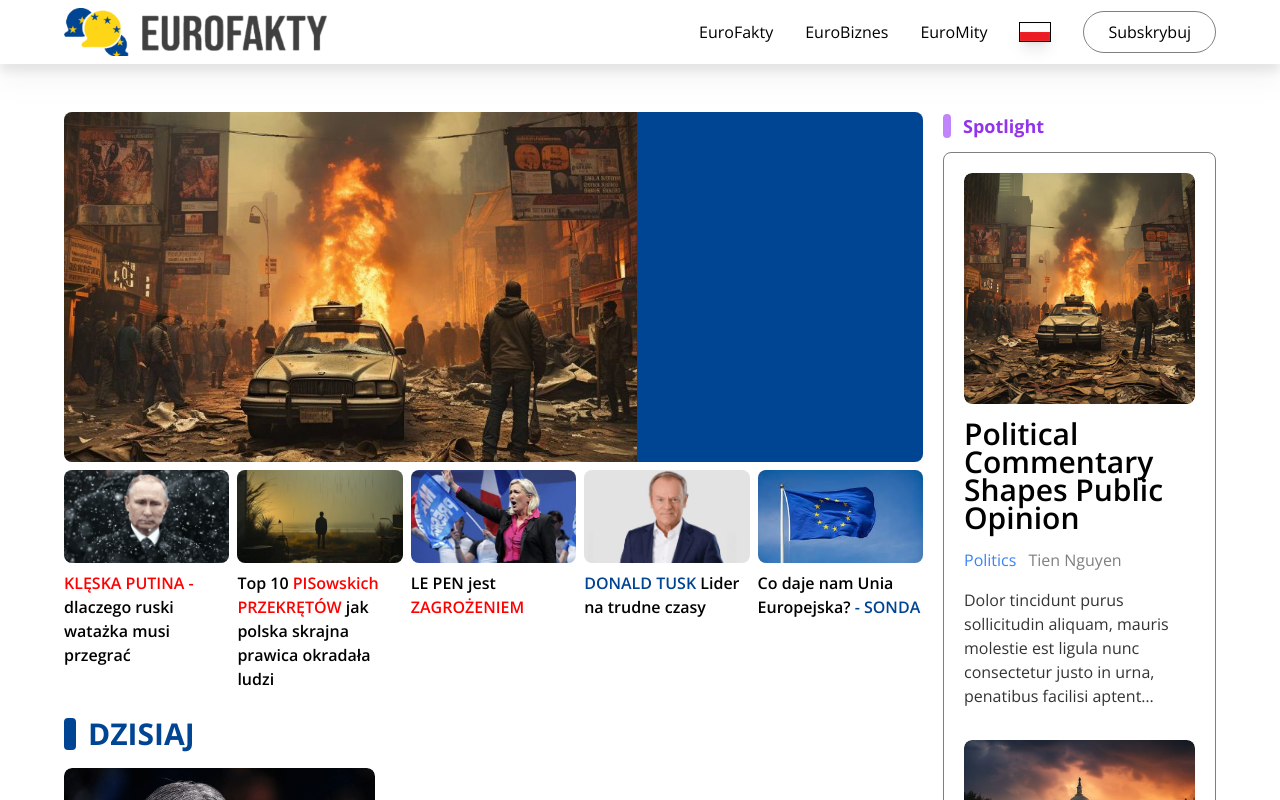
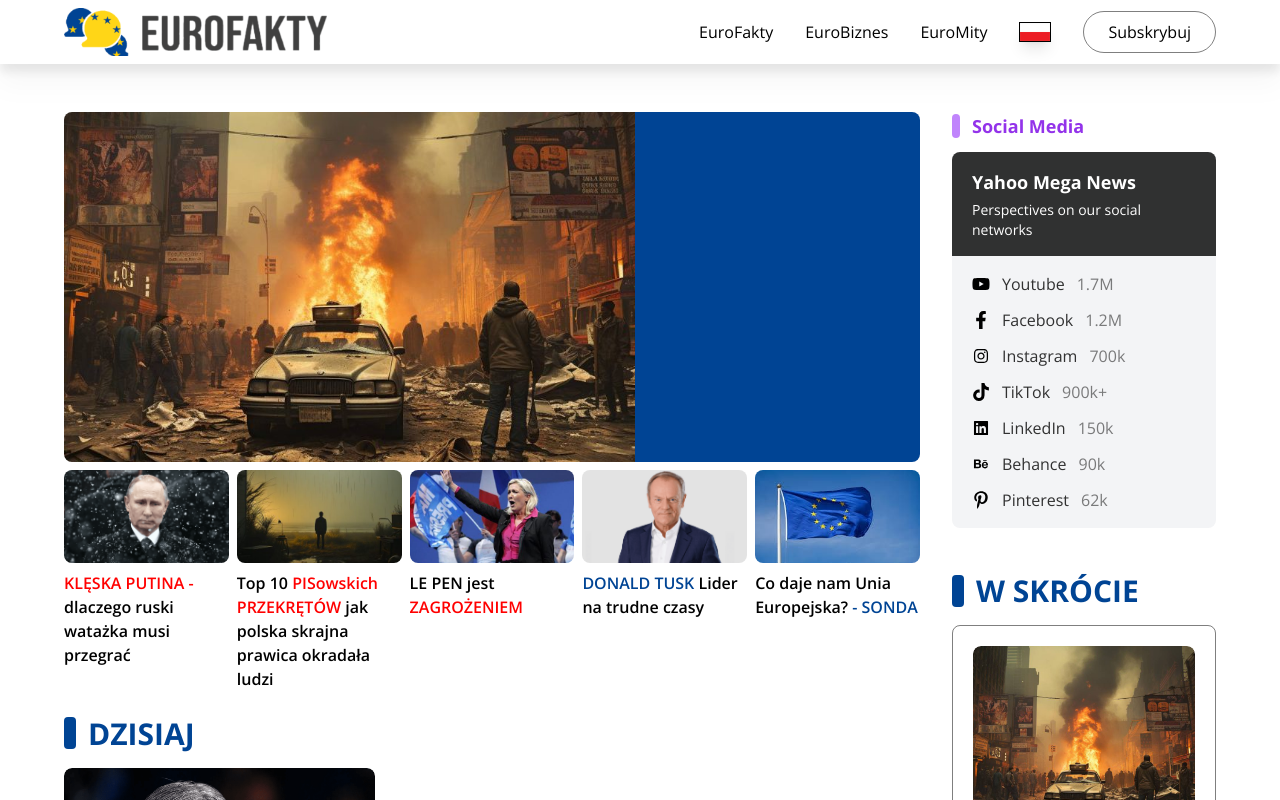
Before and after one commit to amdadul-haque/grandson-2, a Next.js app: page /europa in a window 1280 px wide. Shown: the top 800 px of the page. Built offline with nearby package versions, Linux system fonts and the light colour scheme.

Commit message:
social media added

```diff
--- a/app/europa/page.js
+++ b/app/europa/page.js
@@ -1,4 +1,4 @@
-import { Footer, Hero, Navbar, Spotlight, Today } from '@/components/europa'
+import { Footer, Hero, Navbar, SocialMedia, Spotlight, Today } from '@/components/europa'
 import { openSans } from '@/fonts'
 import { latest, sports, storylines, today } from '@/public/data/europa'
 import Image from 'next/image'
@@ -11,7 +11,7 @@
 
       <Navbar />
       <div className='europa-container mt-12 mb-16 lg:mb-20'>
-        <div className='lg:grid lg:grid-cols-4 gap-5'>
+        <div className='lg:grid lg:grid-cols-4 gap-8'>
           <div className='lg:col-span-3'>
             <Hero />
             <Today title="DZISIAJ" data={today} />
@@ -39,7 +39,8 @@
             </div>
             <Today title="Sports News" data={sports} />
           </div>
-          <div className='lg:col-span-1 lg:h-[2265px] sticky top-20 z-0 rounded-lg'>
+          <div className='lg:col-span-1 lg:h-[2710px] sticky top-20 z-0 rounded-lg'>
+            <SocialMedia />
             <Spotlight />
           </div>
         </div>
--- /dev/null
+++ b/components/europa/SocialMedia.js
@@ -0,0 +1,79 @@
+import Link from 'next/link'
+import React from 'react'
+import { AiOutlineInstagram, AiFillLinkedin, AiOutlineBehance } from 'react-icons/ai';
+import { FaTiktok, FaPinterestP, FaFacebookF, FaYoutube } from 'react-icons/fa';
+
+const SocialMedia = () => {
+  const items = [
+    {
+      icon: <FaYoutube />,
+      title: 'Youtube',
+      followers: '1.7M',
+      link: 'https://www.youtube.com/',
+    },
+    {
+      icon: <FaFacebookF />,
+      title: 'Facebook',
+      followers: '1.2M',
+      link: 'https://www.facebook.com/'
+    },
+    {
+      icon: <AiOutlineInstagram />,
+      title: 'Instagram',
+      followers: '700k',
+      link: 'https://www.instagram.com/'
+    },
+    {
+      icon: <FaTiktok />,
+      title: 'TikTok',
+      followers: '900k+',
+      link: 'https://www.tiktok.com/'
+    },
+    {
+      icon: <AiFillLinkedin />,
+      title: 'LinkedIn',
+      followers: '150k',
+      link: 'https://www.linkedin.com/'
+    },
+    {
+      icon: <AiOutlineBehance />,
+      title: 'Behance',
+      followers: '90k',
+      link: 'https://www.behance.net/'
+    },
+    {
+      icon: <FaPinterestP />,
+      title: 'Pinterest',
+      followers: '62k',
+      link: 'https://www.pinterest.com/'
+    }
+  ];
+  return (
+    <div className='mb-10'>
+      <div className='flex items-center gap-3 mb-3'>
+        <div className='h-6 w-2 bg-purple-400 rounded'></div>
+        <h2 className='text-purple-600 text-lg font-bold'>Social Media</h2>
+      </div>
+      <div className='w-full rounded-lg bg-gray-100'>
+        <div className='px-5 py-4 bg-black/80 rounded-t-lg'>
+          <h2 className='text-white text-lg font-bold'>Yahoo Mega News</h2>
+          <p className='text-white text-sm mt-1'>Perspectives on our social networks</p>
+        </div>
+        <div className='px-5 bg-transparent flex flex-col gap-3 py-4'>
+          {
+            items.map((item, index) => (
+              <Link href={item.link} key={index} className='flex gap-3 items-center group'>
+                <div className=' group-hover:text-purple-500 transition text-lg'>{item.icon}</div>
+                <span className='text-base text-black/80 group-hover:text-purple-500 transition'>{item.title}</span>
+                <span className='text-black/50'>{item.followers}</span>
+              </Link>
+            ))
+          }
+        </div>
+
+      </div>
+    </div>
+  )
+}
+
+export default SocialMedia
--- a/components/europa/Spotlight.js
+++ b/components/europa/Spotlight.js
@@ -5,9 +5,13 @@
 const Spotlight = () => {
   return (
     <div className='w-full'>
-      <div className='flex items-center gap-3 mb-3'>
+      {/* <div className='flex items-center gap-3 mb-3'>
         <div className='h-6 w-2 bg-purple-400 rounded'></div>
         <h2 className='text-purple-600 text-lg font-bold'>Spotlight</h2>
+      </div> */}
+      <div className='flex items-center gap-3 mb-3'>
+        <div className='h-8 w-3 bg-blue-euro rounded'></div>
+        <h2 className='text-blue-euro text-[30px] font-bold'>W SKRÓCIE</h2>
       </div>
       <div className='grid grid-cols-1 md:grid-cols-2 lg:grid-cols-1 gap-8 border border-black/50 p-5 rounded-lg'>
         {
--- a/components/europa/index.js
+++ b/components/europa/index.js
@@ -3,3 +3,4 @@
 export {default as Today} from './Today'
 export {default as Hero} from './Hero'
 export {default as Spotlight} from './Spotlight'
+export {default as SocialMedia} from './SocialMedia'
--- a/public/data/europa.js
+++ b/public/data/europa.js
@@ -56,6 +56,10 @@
     titleBlue: "POWIEDZ DOŚĆ!",
     description: "Rosja, działając zgodnie z własnymi interesami geopolitycznymi, wspiera skrajnie prawicowe partie poprzez różne formy wsparcia, w tym finansowe, medialne oraz strategiczne. Przykłady takiego wsparcia obejmują finansowanie kampanii wyborczych, promowanie ich wizerunku w rosyjskich mediach oraz wykorzystywanie cyberdziałań i dezinformacji w celu podważenia stabilności demokratycznych instytucji.",
   },
+]
+
+export const SocialMedia = [
+
 ]
 
 
```
